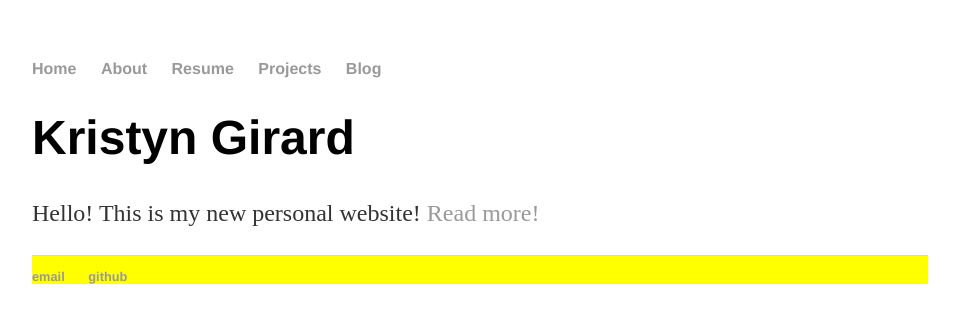
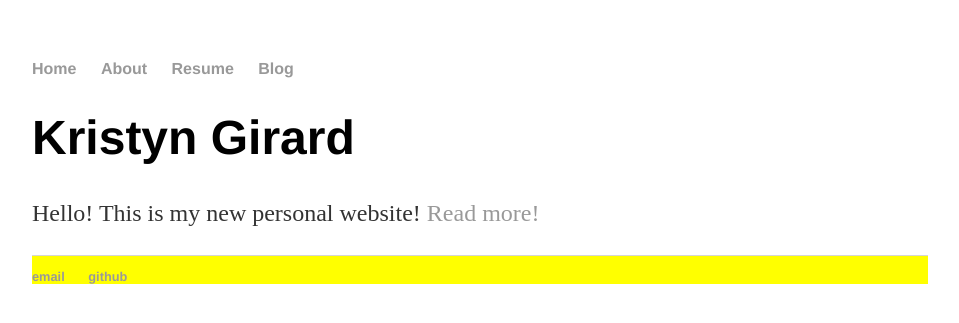
Before and after one commit to kristyngirard/kristyngirard.github.io, a Jekyll site: the page built from index.html, in a window 1280 px wide. Shown: the top 323 px of the page, without its empty margins (160-1119 px from the left). Built offline with Jekyll 4.4.1, drawn with Linux system fonts in a browser that asks for light colours.

Commit message:
Update default.html

```diff
--- a/_layouts/default.html
+++ b/_layouts/default.html
@@ -9,8 +9,7 @@
 	    		<ul>
 	        		<li><a href="/">Home</a></li>
 		        	<li><a href="/about">About</a></li>
-	        		<li><a href="/cv">Resume</a></li>
-	        		<li><a href="/cv">Projects</a></li>
+	        		<li><a href="/resume">Resume</a></li>
 	        		<li><a href="/blog">Blog</a></li>
 	    		</ul>
 			</nav>
```
